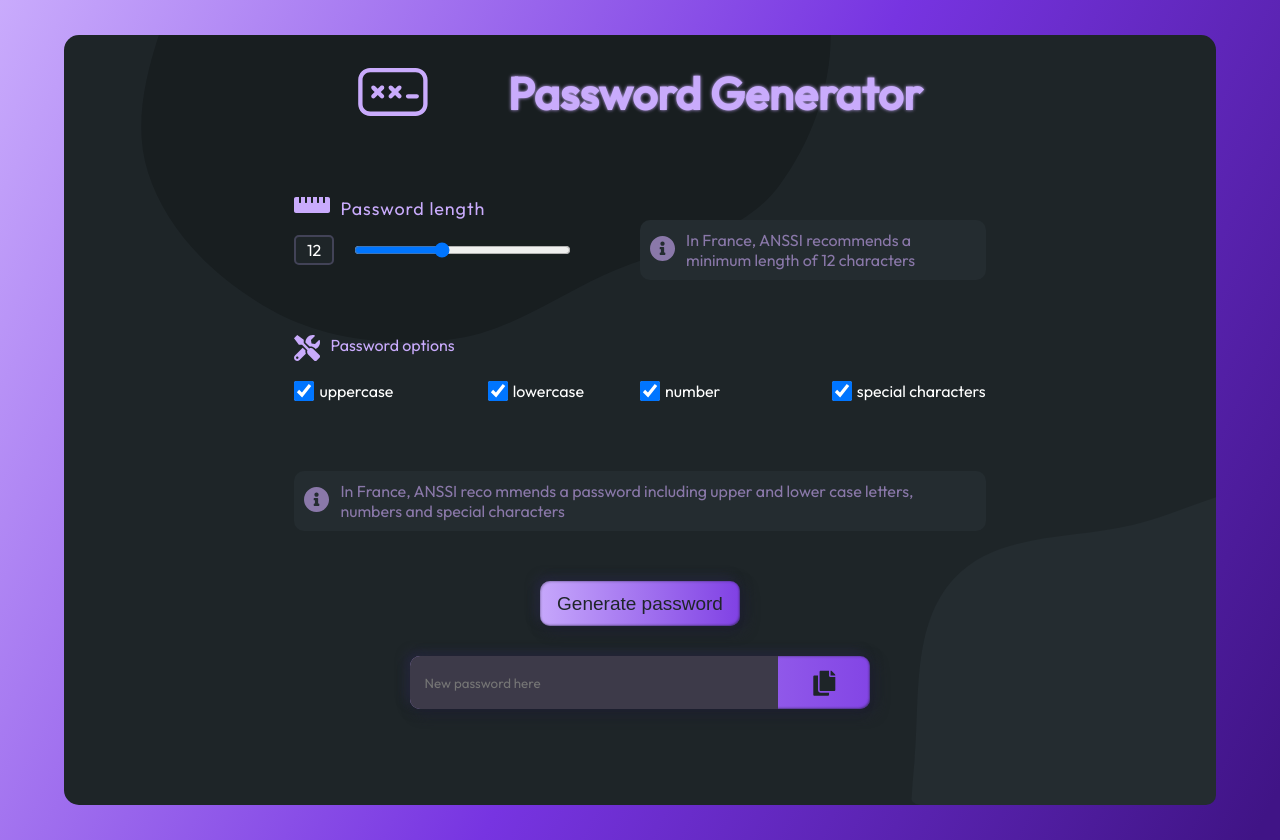
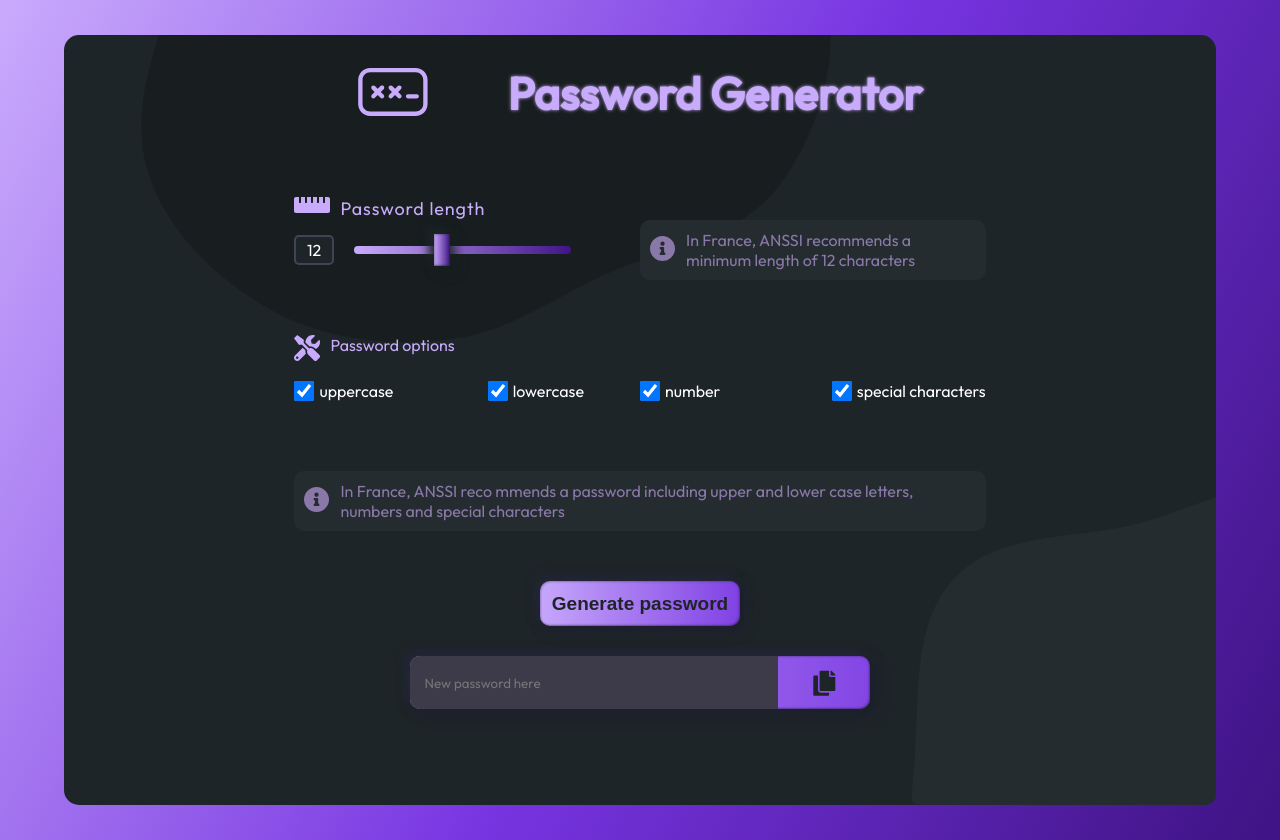
Before and after one commit to Dereje-getu-tadesse-10/generateur-mot-de-passe, a plain HTML site: page index.html in a window 1280 px wide. Drawn offline with Linux system fonts and the light colour scheme.

Commit message:
Fin ✌️

```diff
--- a/main.scss
+++ b/main.scss
@@ -69,7 +69,9 @@ main{
 .passLengthIcon{
     display: flex;
 }
-
+#generatePass{
+    font-weight: bold;
+}
 
 .currentLength{
     display: flex;
@@ -522,3 +524,69 @@ input[type="range"]{
         max-width: 900px;
     }
 }
+
+// input type range style
+
+input[type="range"] {
+    -webkit-appearance: none;
+     appearance: none;
+     background: transparent;
+     cursor: pointer;
+}
+
+
+ input[type="range"]:focus {
+   outline: none;
+ }
+
+ input[type="range"]::-webkit-slider-runnable-track {
+    background-color: #053a5f;
+    background:$rangeStyle;
+    border-radius: 0.5rem;
+    height: 0.5rem;
+    background:$rangeStyle;
+ }
+
+ input[type="range"]::-webkit-slider-thumb {
+   -webkit-appearance: none;
+    appearance: none;
+    margin-top: -12px;
+    background:$rangeStyle;
+    background-color: #5cd5eb;
+    box-shadow: -5px 5px 10px rgba(27, 33, 36, 0.2), 5px -5px 10px rgba(27, 33, 36, 0.2), -5px -5px 10px rgba(33, 41, 44, 0.9), 5px 5px 13px rgba(27, 33, 36, 0.9), inset 1px 1px 2px rgba(33, 41, 44, 0.3), inset -1px -1px 2px rgba(27, 33, 36, 0.5);
+    height: 2rem;
+    width: 1rem;
+ }
+
+ input[type="range"]:focus::-webkit-slider-thumb {
+   border: 1px solid #053a5f;
+   outline: 3px solid #053a5f;
+   outline-offset: 0.125rem;
+ }
+
+ input[type="range"]::-moz-range-track {
+    border-radius: 0.5rem;
+    height: 0.5rem;
+    background:$rangeStyle;
+ }
+
+
+ input[type="range"]::-moz-range-thumb {
+    border: none;
+    border-radius: 999px;
+    background:$mainColor;
+    height: 20px;
+    width: 20px;
+ }
+
+
+//  change slector color and backgorund
+::-moz-selection { /* Code for Firefox */
+    color: white;
+    background: $mainColor;
+  }
+
+::selection {
+    color: white;
+    background: $mainColor;
+}
--- a/styles/_var.scss
+++ b/styles/_var.scss
@@ -1,6 +1,7 @@
 // style element
 $violetBackground : linear-gradient(116.82deg, #C9ABFC 0%, #C9ABFC 0.01%, #7734E1 53.12%, #401486 98.44%);
 $buttonBackgroundLinear : linear-gradient(90deg, #C6A7FB 0%, #8041E4 100%);
+$rangeStyle : linear-gradient(90deg, #C9ABFC 0%, #401486 100%);
 $appContainer : #1E2528;
 // font && font color
 $mainColor : #C9ABFC;
```
Also changed, not shown: main.css, 1 other file.
